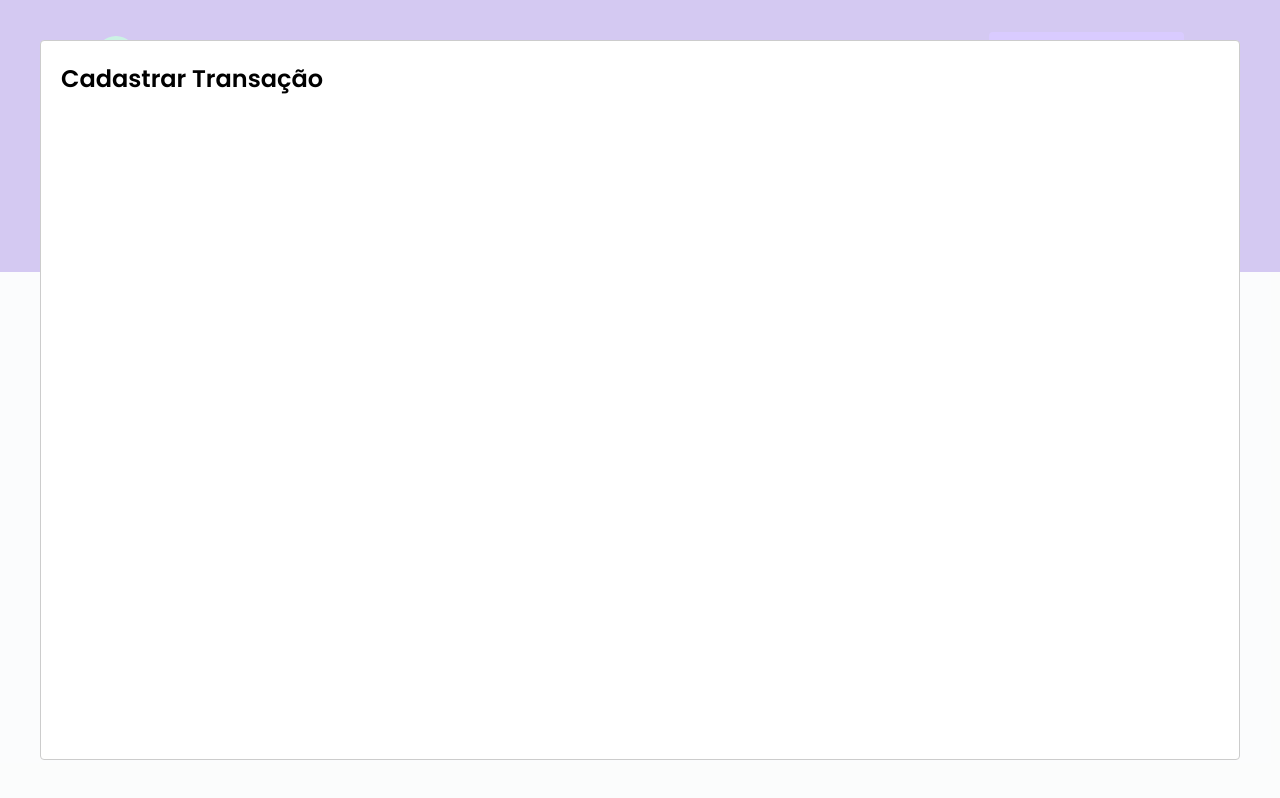
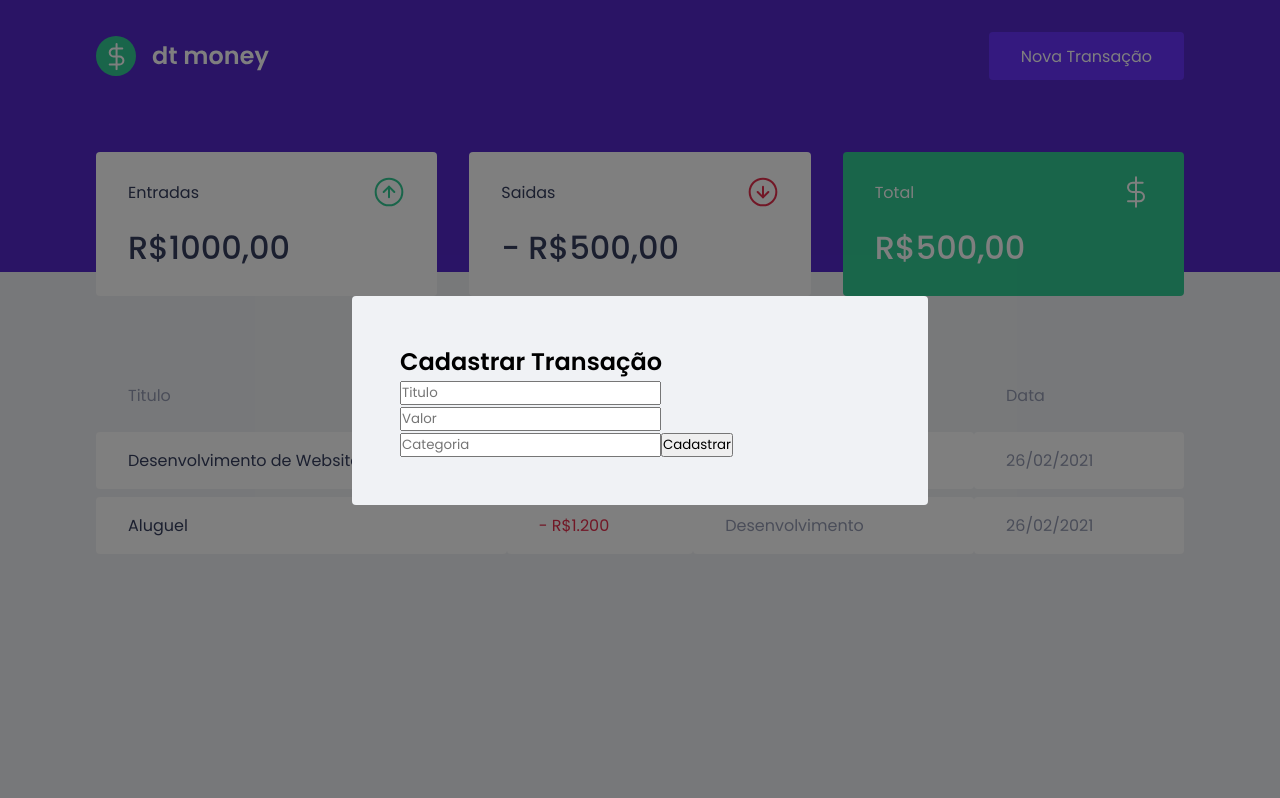
Before and after one commit to leandroBGoncalves/moduloDois_igniteReactJS_DtMoney, a React (Create React App) app: page / in a window 1280 px wide. Both pictures are taken after a click on the button "Nova Transação". Built offline with nearby package versions, Linux system fonts and the light colour scheme; no server answers; what miragejs would draw is missing.

Commit message:
Começando a estilizaçao do Modal

```diff
--- a/src/App.tsx
+++ b/src/App.tsx
@@ -2,6 +2,7 @@
 import Modal from 'react-modal'
 import { Dashboard } from "./components/DashBoard";
 import { Header } from "./components/Header";
+import { NewTransactionModal } from './components/NewTransactionModal';
 import { GlobalStyle } from "./styles/global";
 
 Modal.setAppElement('#root');
@@ -21,12 +22,10 @@
         <Header onOpenNewTransactionModal={handleOpenNewTransactionModal}/>
         <Dashboard />
 
-        <Modal
+        <NewTransactionModal
             isOpen={isNewTransactionModalOpen}
             onRequestClose={handleCloseNewTransactionModal}
-            >
-                <h2>Cadastrar Transação</h2>
-            </Modal>
+        />
 
         <GlobalStyle />
     </>
--- a/src/components/NewTransactionModal/index.tsx
+++ b/src/components/NewTransactionModal/index.tsx
@@ -0,0 +1,42 @@
+import Modal from 'react-modal';
+import { Container } from './styles';
+
+interface NewTransactionModalProps {
+    isOpen: boolean;
+    onRequestClose: () => void;
+}
+
+export function NewTransactionModal({ isOpen, onRequestClose }: NewTransactionModalProps) {
+    return (
+        <Modal
+        isOpen={isOpen}
+        onRequestClose={onRequestClose}
+        overlayClassName="react-modal-overlay"
+        className="react-modal-content"
+        >
+
+            <Container>
+            <h2>Cadastrar Transação</h2>
+
+
+            <input
+                placeholder="Titulo"
+            />
+
+            <input
+                type="number"
+                placeholder="Valor"
+            />
+
+            <input
+                placeholder="Categoria"
+            />
+
+            <button type="submit">
+                Cadastrar
+            </button>
+
+            </Container>
+        </Modal>
+    )
+}
--- a/src/components/NewTransactionModal/styles.ts
+++ b/src/components/NewTransactionModal/styles.ts
@@ -1,3 +1,5 @@
-export function NewTransactionModal() {
+import styled from 'styled-components';
 
-}
+export const Container = styled.form`
+
+`
--- a/src/styles/global.ts
+++ b/src/styles/global.ts
@@ -54,4 +54,26 @@
         opacity: 0.6;
         cursor: not-not-allowed;
     }
+
+   .react-modal-overlay {
+        background: rgba(0, 0, 0, 0.5);
+
+        position: fixed;
+        top: 0;
+        bottom: 0;
+        right: 0;
+        left: 0;
+
+        display: flex;
+        align-items: center;
+        justify-content: center;
+   }
+   .react-modal-content {
+        width: 100%;
+        max-width: 576px;
+        background: var(--background);
+        padding: 3rem;
+        position: relative;
+        border-radius: 0.25rem;
+   }
 `
```
